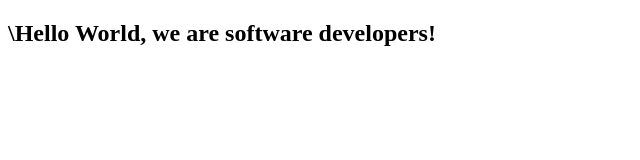
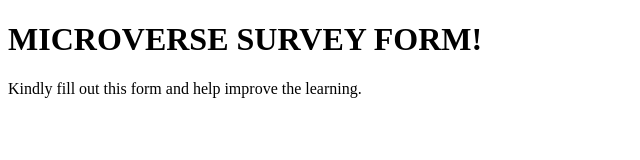
Before and after one commit to peterboro/Peter-Joel, a plain HTML site: page index.html in a window 1280 px wide. Shown: the whole page, without its empty margins (0-640 px from the left). Drawn offline with Linux system fonts and the light colour scheme.

Commit message:
added title id and paragraph

```diff
--- a/index.html
+++ b/index.html
@@ -7,7 +7,10 @@
   </head>
 
   <body>
-    <h2>\Hello World, we are software developers!</h2>
+    <div>
+      <h1 id="title">MICROVERSE SURVEY FORM!</h1>
+      <p> Kindly fill out this form and help improve the learning.</p>
+    </div>
     <script src="https://cdn.freecodecamp.org/testable-projects-fcc/v1/bundle.js"></script>
 
     <!--
```
